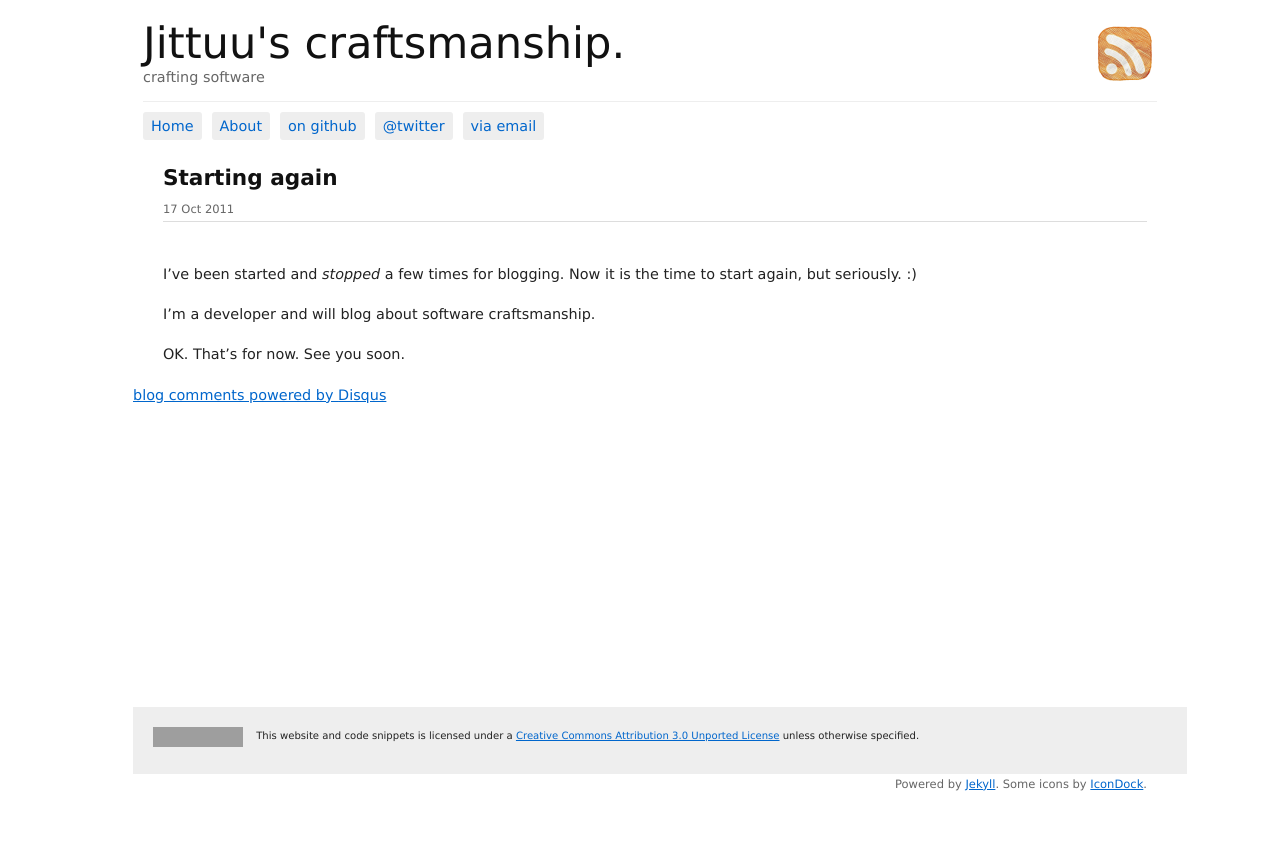
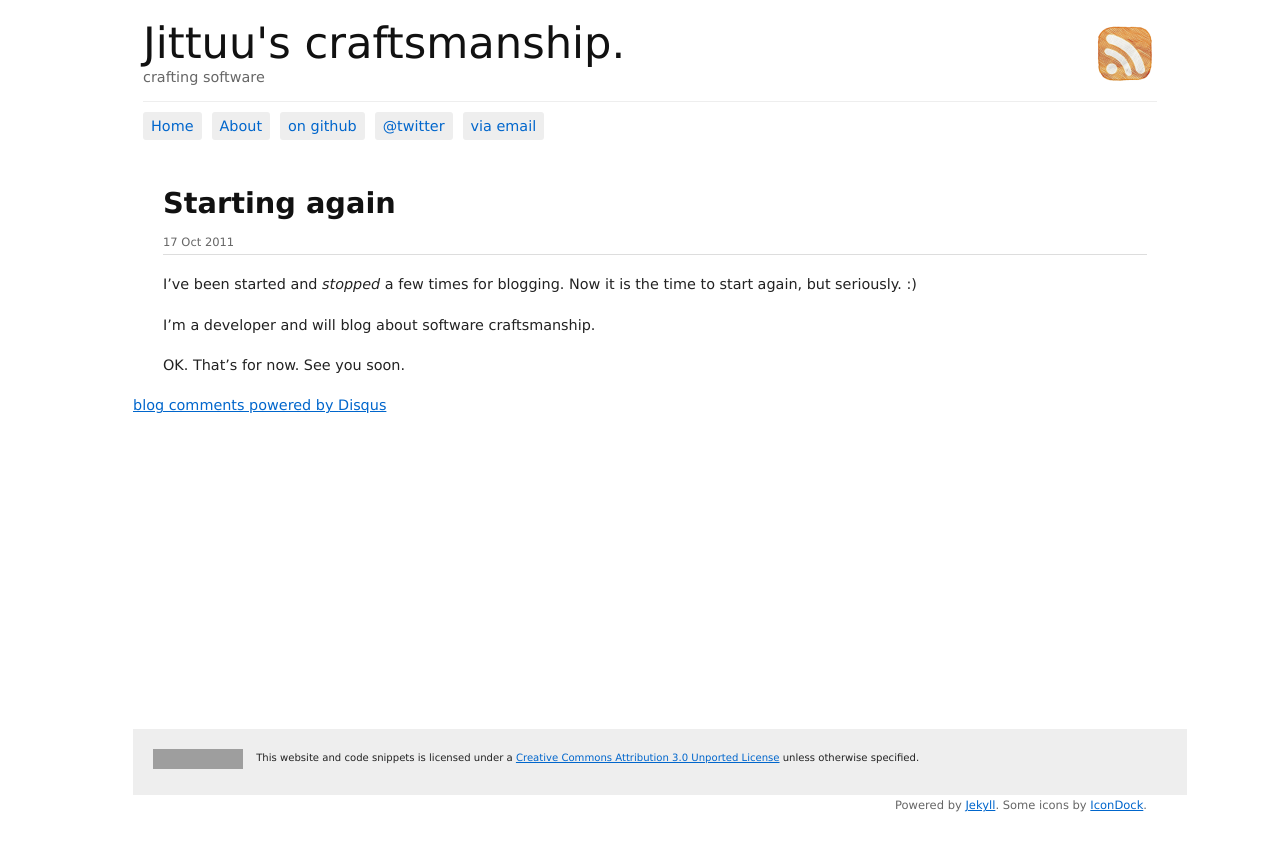
Before and after one commit to jittuu/jittuu.github.com, a Jekyll site: the page built from _posts/2011-10-17-starting-again.markdown, in a window 1280 px wide. Shown: the top 851 px of the page. Built offline with Jekyll 4.4.1, drawn with Linux system fonts in a browser that asks for light colours; comment, search, counter and statistics services are not loaded; grey boxes are pictures that could not be loaded.

Commit message:
some layout changes

```diff
--- a/_layouts/default.html
+++ b/_layouts/default.html
@@ -27,6 +27,7 @@
         </ul>
       </div>
       <hr class="space" />
+      <hr class="space" />
 
       <div id="content" class="span-24">
         {{ content }}
--- a/_layouts/post.html
+++ b/_layouts/post.html
@@ -8,7 +8,6 @@ layout: default
     <h1>{{ post.title | xml_escape }}</h1>
     <span class="quiet small">{{ post.date | date_to_string }}</span>
     <hr />
-    <hr class="space" />
 
     {{ content }}
 </div>
--- a/assets/css/main.css
+++ b/assets/css/main.css
@@ -241,7 +241,7 @@ hr.space {background:#fff;color:#fff;visibility:hidden;}
 
 ul.posts li { margin: 10px 0px; }
 .post { margin: 0 0 0 30px; }
-.post h1 { font-weight:bold; font-size:1.5em }
+.post h1 { font-weight:bold; font-size:2em }
 .post h2 { font-weight:bold; font-size:1.2em }
 div#content { min-height: 500px }
 div#nav { float: left; display: inline; padding: 10px 0 0; margin: 10px 0 0 10px; border-top: 1px solid #EEE; }
```
